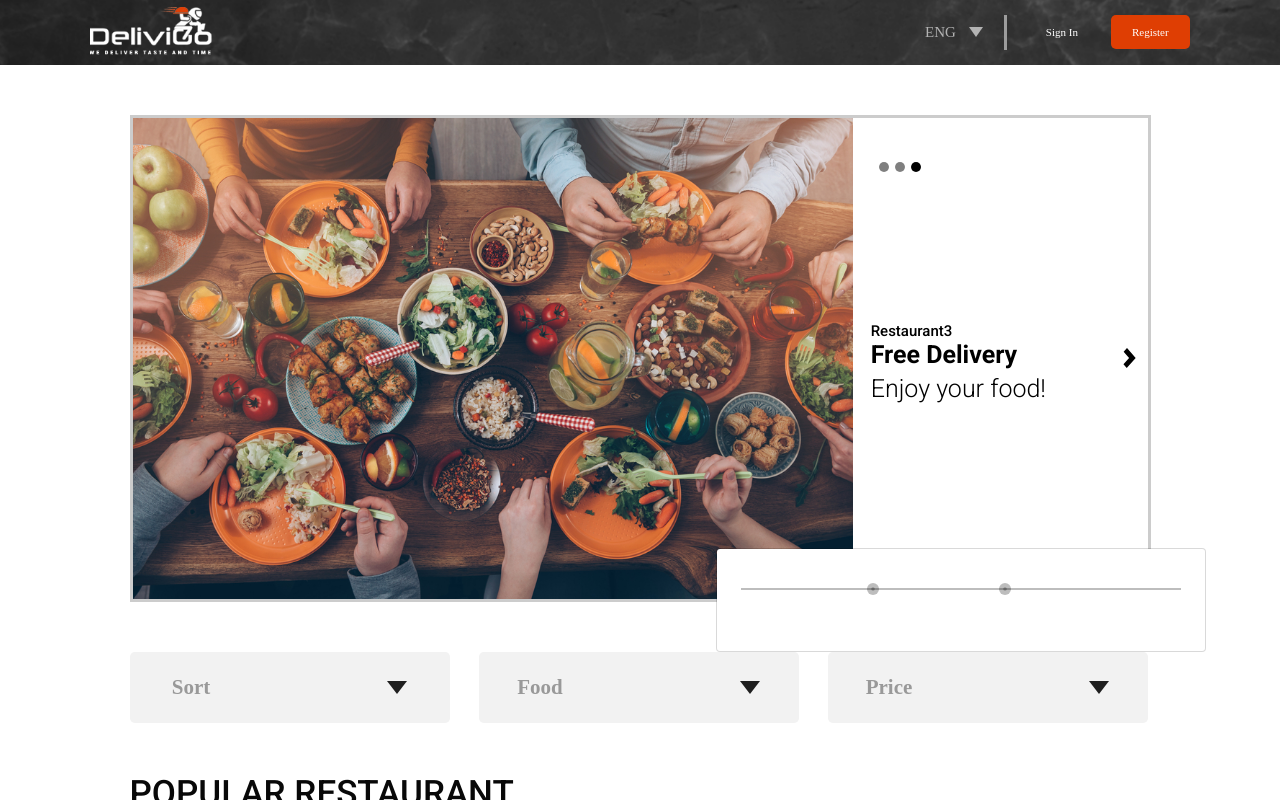
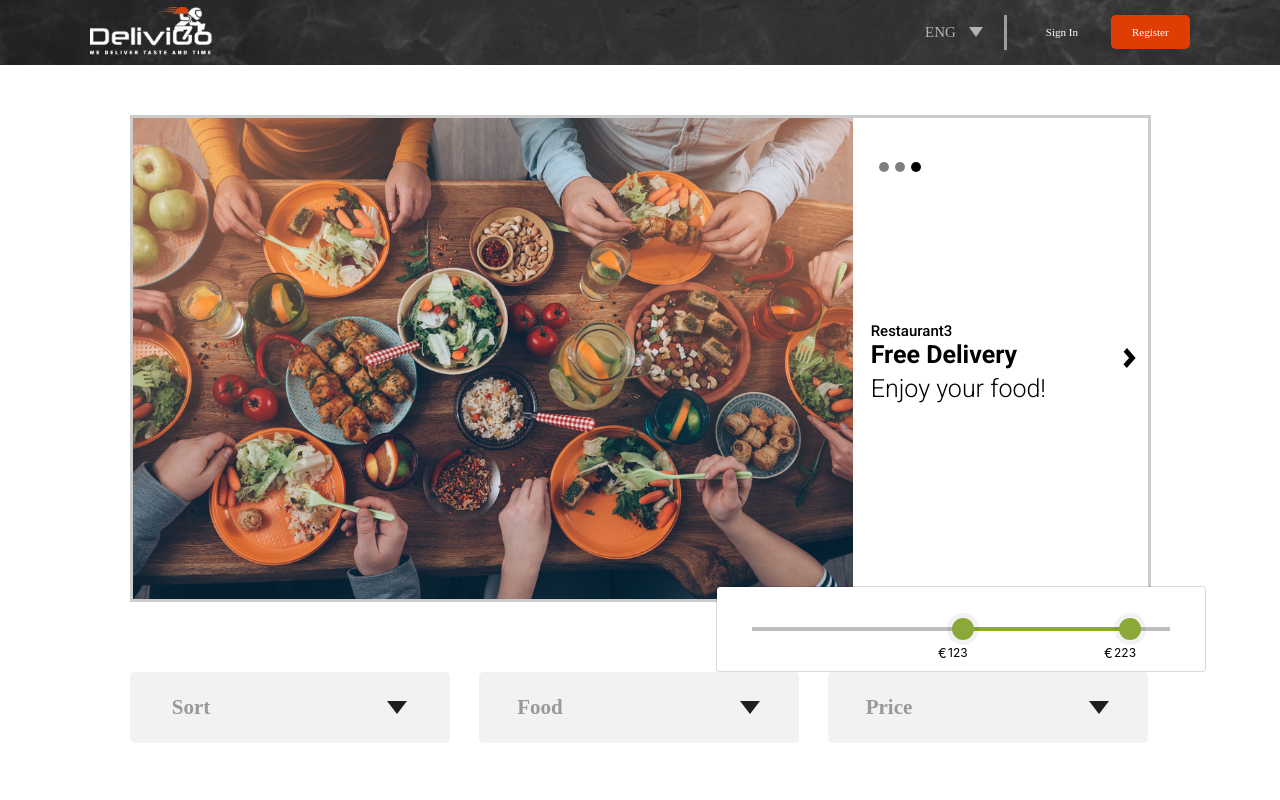
Before and after one commit to Adeel-Gill/web-delivigo, a Vue app: page /filter in a window 1280 px wide. Both pictures are taken after a click on the button "Price". Shown: the top 800 px of the page. Built offline with nearby package versions, Linux system fonts and the light colour scheme.

Commit message:
created price filter range slider

```diff
--- a/public/style.css
+++ b/public/style.css
@@ -157,6 +157,37 @@ a.nav-link{
 #tabes-venue .nav-item .active {
     border-bottom: 2px solid black;
 }
+.v-slider--horizontal .v-slider__thumb-label{
+    transform: translateY(0%) translateY(40px) translateX(-50%) rotate(45deg) !important;
+    color: black !important;
+}
+.v-slider__track-fill.primary {
+    background: #8ba939 !important;
+}
+.v-slider__thumb{
+    width: 22px !important;
+    height: 22px !important;
+    background: #8ba939 !important;
+}
+.v-slider__thumb:before{
+    display: none;
+}
+.v-slider__thumb.primary {
+    box-shadow: 0px 0px 0px 5px rgba(0, 0, 0, 0.05);
+}
+.v-slider__track-container{
+    height: 4px !important;
+}
+.v-card__text {
+    padding: 18px 15px !important;
+}
+.v-slider__thumb-label.primary span::before{
+    content: "€";
+    position: absolute;
+    color: black;
+    font-size: 13px;
+    left: -10px;
+}
 @media screen and (min-width: 1200px) and (max-width: 1299px) {
     .container {
         padding-top: 0 !important;
--- a/src/components/filter/select-options/filterSelect.vue
+++ b/src/components/filter/select-options/filterSelect.vue
@@ -23,5 +23,7 @@ export default {
 }
 </script>
 <style scoped>
-
+.filter-section {
+    padding: 20px 0 80px 0;
+}
 </style>
--- a/src/components/filter/select-options/price.vue
+++ b/src/components/filter/select-options/price.vue
@@ -3,24 +3,38 @@
         <b-dropdown size="lg" :text="text" class="m-2" id="dropdown">
           <div class="dropdown-menu-item">
             <template>
+              <template>
               <v-card flat color="transparent">
-              <v-card-text>
-                <v-range-slider
-                  v-model="value1"
-                ></v-range-slider>
-              </v-card-text>
+                <v-card-text>
+                  <v-row>
+                    <v-col class="px-4">
+                      <v-range-slider
+                        v-model="range"
+                        :max="max"
+                        :min="min"
+                        hide-details
+                        class="align-center"
+                        thumb-label="always"
+                      >
+                      </v-range-slider>
+                    </v-col>
+                  </v-row>
+                </v-card-text>
               </v-card>
+            </template>
             </template>
           </div>
         </b-dropdown>
-    </div>
+      </div>
 </template>
 <script>
   export default {
     data () {
       return {
         text:'Price',
-        value1: [30, 60]
+        min: 0,
+        max: 250,
+        range: [123, 223],
       }
     },
   }
```
